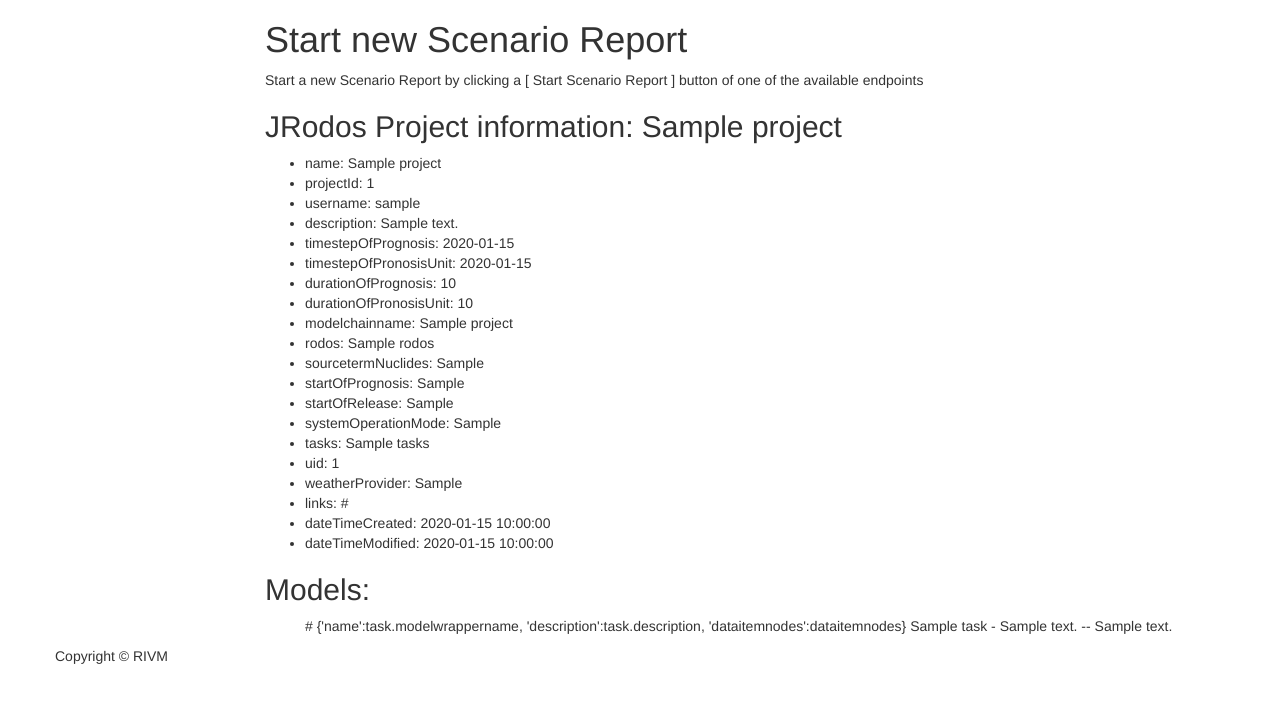
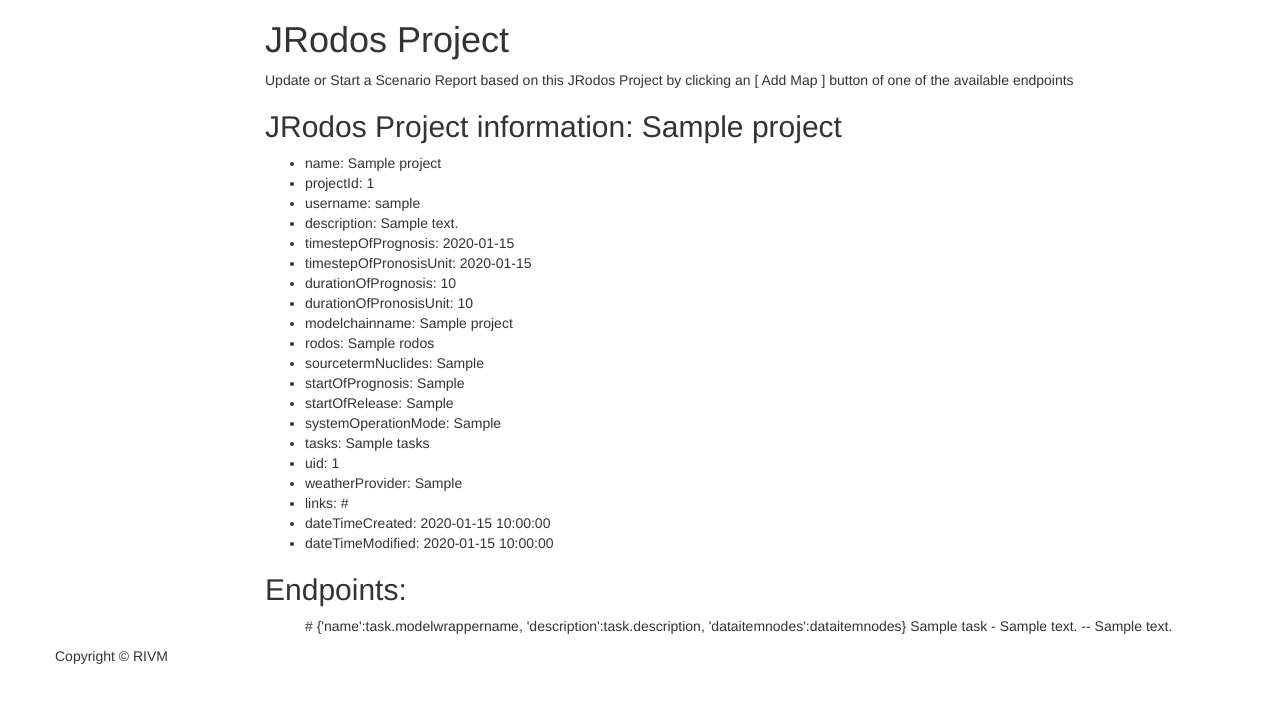
Before and after one commit to StukFi/rodospy, a Python web app: template src/scenarioreporter/templates/project.jinja2 in a window 1280 px wide. Shown: the part 20-723 px from the top of the page. Run offline with Jinja, Linux system fonts and the light colour scheme; the template is opened without the code that fills it: most values are stand-ins (such as "Sample title", 1, 10 or a date in 2020); some libraries are stand-ins or nearby versions.

Commit message:
Small textual fixes, pre-scenario-change

```diff
--- a/src/scenarioreporter/templates/project.jinja2
+++ b/src/scenarioreporter/templates/project.jinja2
@@ -9,8 +9,8 @@
 
 <div class="content">
 
-  <h1>Start new Scenario Report</h1>
-  <p>Start a new Scenario Report by clicking a  [ Start Scenario Report ] button of one of the available endpoints</p>
+  <h1>JRodos Project</h1>
+  <p>Update or Start a Scenario Report based on this JRodos Project by clicking an [ Add Map ] button of one of the available endpoints</p>
 
   <h2>JRodos Project information: {{ project.name}}</h2>
     <ul>
@@ -36,7 +36,7 @@
         <li>dateTimeModified: {{ project.dateTimeModified }}</li>
     </ul>
 
-    <h2>Models:</h2>
+    <h2>Endpoints:</h2>
     <ul>
     {#
         {
@@ -73,7 +73,7 @@
                 {% if dataitem['dataitem_type']=='GridSeries' %}
                     <!-- - - [ <a href="javascript:alert( '{{ dataitem['datapath']|urlencode }}' )">Download GRID</a> ] -->
                     - -
-                    - [ <a href="scenario/new?project_url={{ project.links[0]['href']|urlencode }}&datapath={{ dataitem['datapath']|urlencode }}&task={{ task['name'] }}">Start Scenario Report</a> ]
+                    - [ <a href="scenario/new?project_url={{ project.links[0]['href']|urlencode }}&datapath={{ dataitem['datapath']|urlencode }}&task={{ task['name'] }}">Add Map</a> ]
                     - [ <a href="grid_save?project_url={{ project.links[0]['href']|urlencode }}&datapath={{ dataitem['datapath']|urlencode }}&task={{ task['name'] }}">Download GRID</a> ]
                 {% endif %}
             </span><br/>
--- a/src/scenarioreporter/templates/projects.jinja2
+++ b/src/scenarioreporter/templates/projects.jinja2
@@ -3,7 +3,7 @@
 {% block content %}
 <div class="content">
   <h1>Current JRodos Projects:</h1>
-  <p>Select the project you want to create an initial scenario report for</p>
+  <p>Select the project you want to create or update a scenario report for</p>
 <!--
         dateTimeCreated
         dateTimeModified
```
Also changed, not shown: INSTALL.md (+6 -3 lines), src/scenarioreporter/templates/scenario.jinja2 (+8 -3 lines), src/scenarioreporter/views/default.py (+11 -8 lines).
